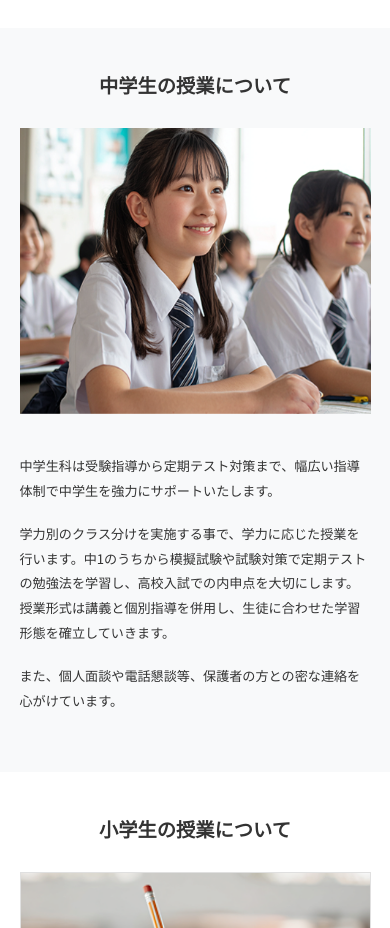
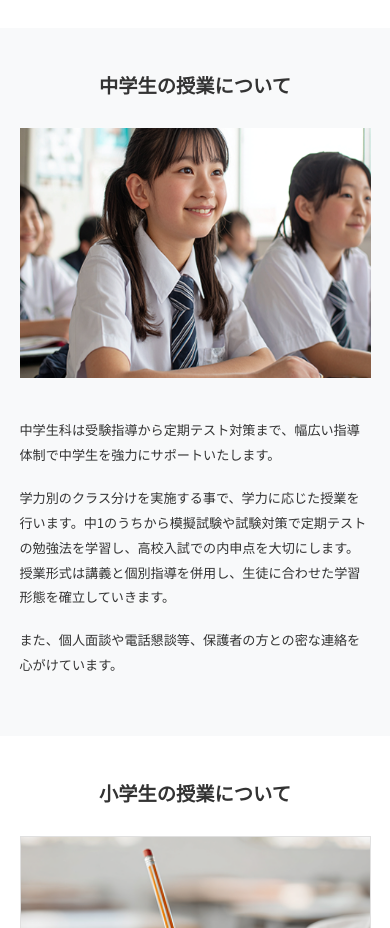
Before and after one commit to jime0083/cramSchoolPort, a Vue app: page /#/policy in a window 390 px wide. Shown: the part 1440-2368 px from the top of the page. Built offline with nearby package versions, Linux system fonts and the light colour scheme.

Commit message:
PolicyPage: 786px以下でjunior-image imgの高さを250pxに
Co-Authored-By: Claude Opus 4.5 <noreply@anthropic.com>

```diff
--- a/src/views/PolicyPage.vue
+++ b/src/views/PolicyPage.vue
@@ -382,6 +382,13 @@ import classImg from '@/assets/images/クラス分けを実施画像.png'
 }
 
 /* Responsive */
+@media (max-width: 786px) {
+  .junior-image img {
+    height: 250px;
+    object-fit: cover;
+  }
+}
+
 @media (max-width: 768px) {
   .secondary-nav {
     display: none;
```
Also changed, not shown: 9 other files (tests, documents, lock files or other folders).
